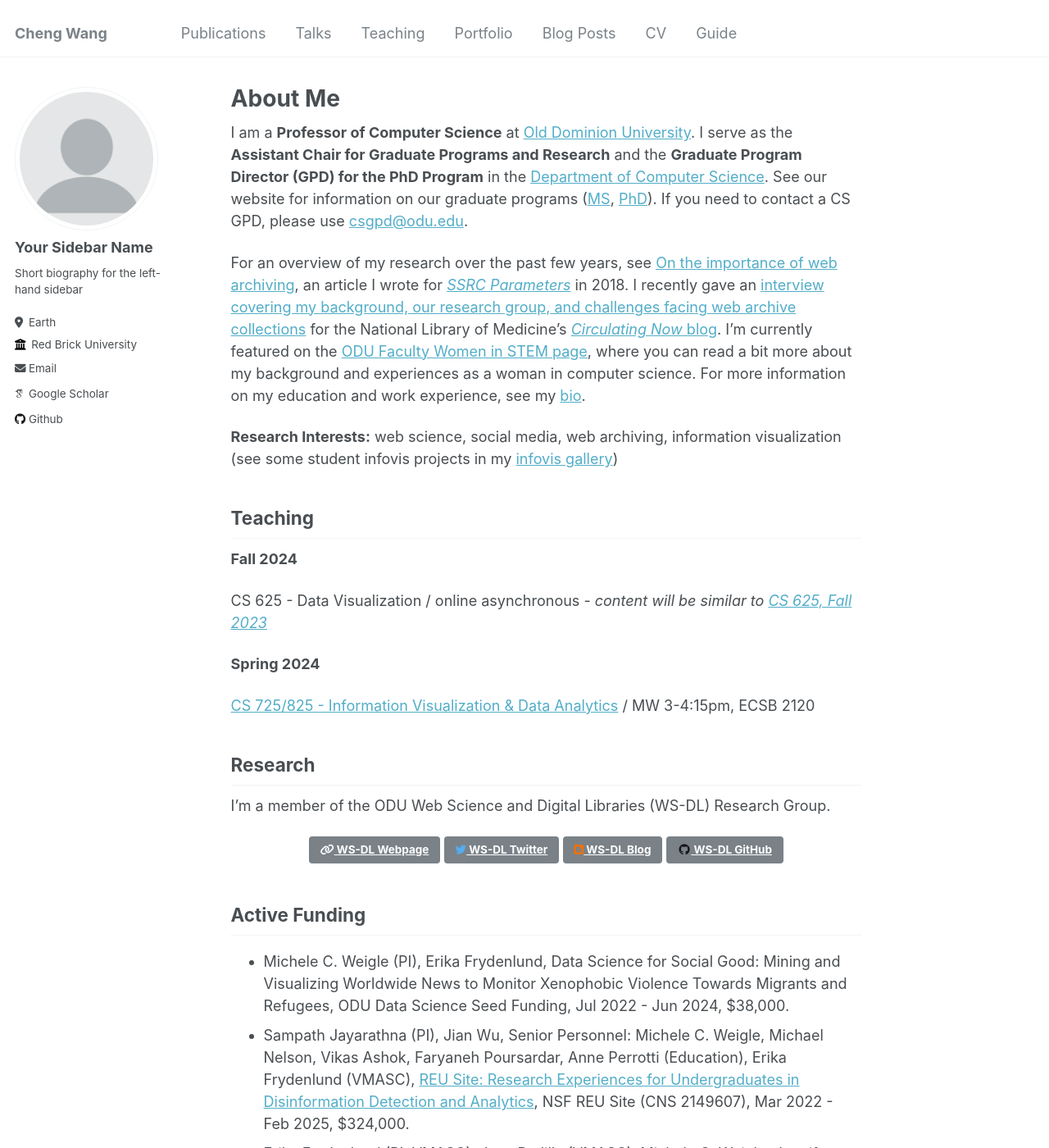
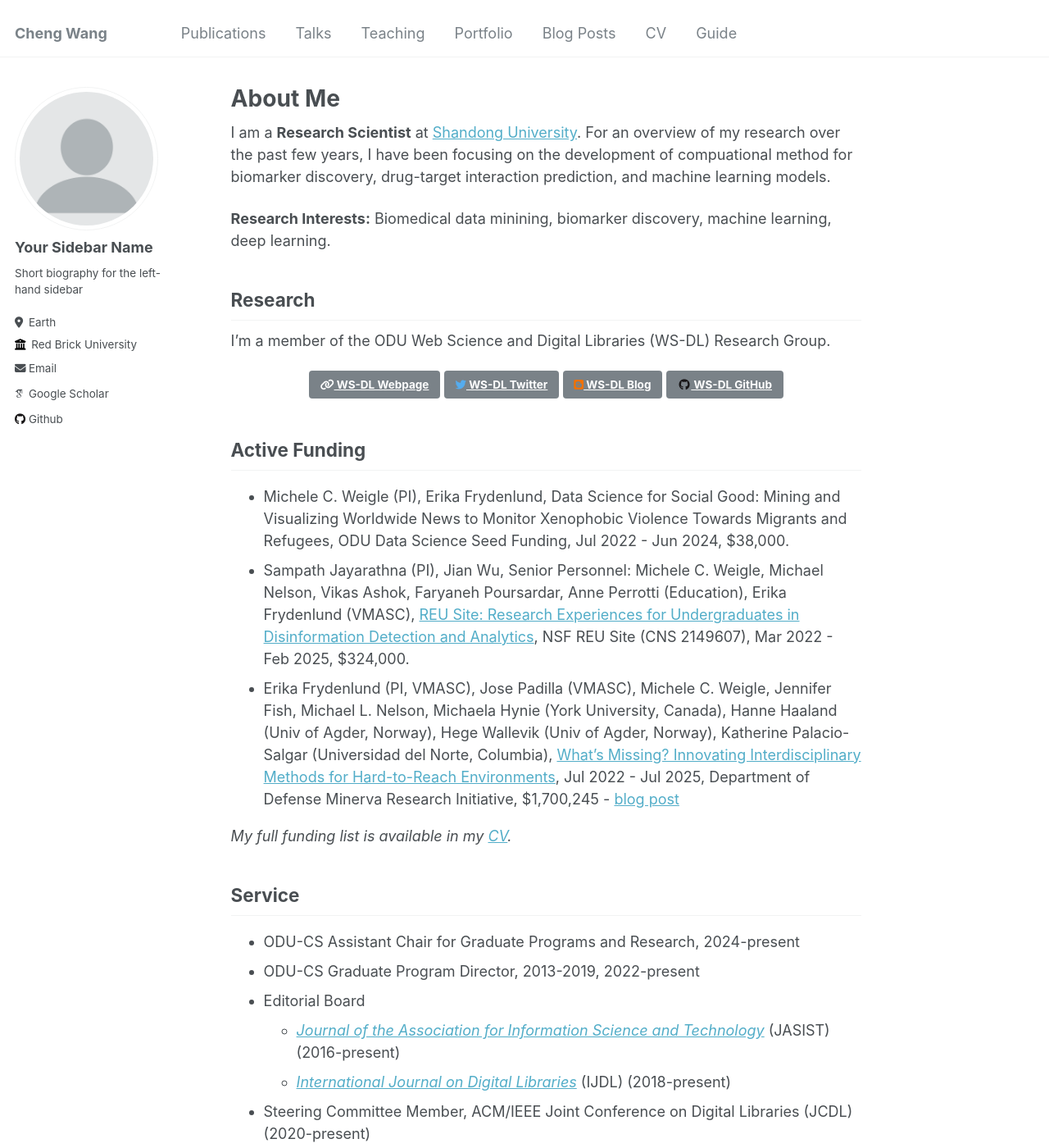
Before and after one commit to chengwangbio/chengwangbio.github.io, a Jekyll site: the page built from _pages/about.md, in a window 1280 px wide and 1400 px high. Shown: the whole window at 82% size. Built offline with Jekyll 4.4.1, drawn with Linux system fonts in a browser that asks for light colours; some web fonts are replaced.

Commit message:
Update about.md

```diff
--- a/_pages/about.md
+++ b/_pages/about.md
@@ -11,21 +11,10 @@ twitter-color: "#55acee"
 github-color: "#171516"
 blogger-color: "#F37100"
 ---
-I am a **Professor of Computer Science** at [Old Dominion University](https://www.odu.edu/).  I serve as the **Assistant Chair for Graduate Programs and Research** and the **Graduate Program Director (GPD) for the PhD Program** in the [Department of Computer Science](https://www.odu.edu/computer-science).  See our website for information on our graduate programs ([MS](https://www.odu.edu/computer-science/academics/graduate/masters), [PhD](https://www.odu.edu/computer-science/academics/graduate/phd)). If you need to contact a CS GPD, please use [csgpd@odu.edu](mailto:csgpd@odu.edu).
+I am a **Research Scientist** at [Shandong University](https://www.sdu.edu.cn/). For an overview of my research over the past few years, I have been focusing on the development of compuational method for biomarker discovery, drug-target interaction prediction, and machine learning models.
 
-For an overview of my research over the past few years, see [On the importance of web archiving](https://items.ssrc.org/parameters/on-the-importance-of-web-archiving/), an article I wrote for [*SSRC Parameters*](https://items.ssrc.org/category/parameters/) in 2018. I recently gave an [interview covering my background, our research group, and challenges facing web archive collections](https://circulatingnow.nlm.nih.gov/2022/11/10/whats-in-a-web-archive-collection-summarization-and-discovery-of-archived-webpages/) for the National Library of Medicine's [*Circulating Now* blog](https://circulatingnow.nlm.nih.gov/). I'm currently featured on the [ODU Faculty Women in STEM page](https://www.odu.edu/facultydevelopment/women-in-stem#tab9=3&done1612907281342), where you can read a bit more about my background and experiences as a woman in computer science. For more information on my education and work experience, see my [bio](#bio).
+**Research Interests:** Biomedical data minining, biomarker discovery, machine learning, deep learning.
 
-**Research Interests:** web science, social media, web archiving, information visualization (see some student infovis projects in  my [infovis gallery](https://www.cs.odu.edu/~mweigle/research/gallery.html))
-
-## Teaching
-
-**Fall 2024**
-
-CS 625 - Data Visualization / online asynchronous - *content will be similar to [CS 625, Fall 2023](https://github.com/odu-cs625-datavis/public-fall23-mcw/blob/main/syllabus.md)*
-
-**Spring 2024**
-
-[CS 725/825 - Information Visualization & Data Analytics](/teaching/2024-spr-cs725825) / MW 3-4:15pm, ECSB 2120
 
 ## Research
 
```
